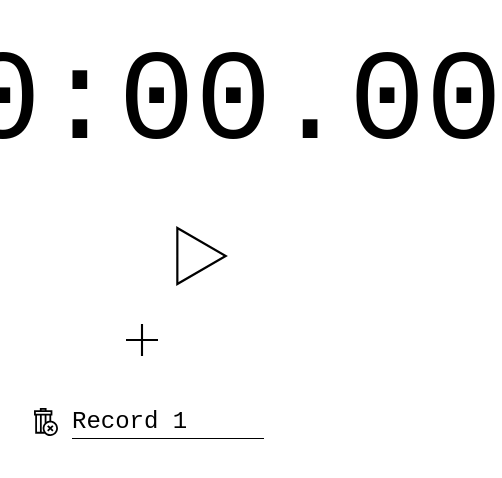
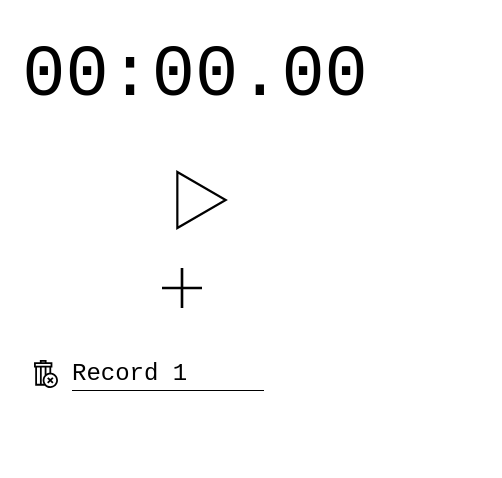
Before and after one commit to Gentiana-svb/parallel-stopwatch, a SvelteKit app: page / in a window 390 px wide. Shown: the top 478 px of the page, 502 px wide, since content can reach past the window. Built offline with nearby package versions, Linux system fonts and the light colour scheme.

Commit message:
split time str function

```diff
--- a/src/lib/layouts/Records.svelte
+++ b/src/lib/layouts/Records.svelte
@@ -2,7 +2,7 @@
 	import Add from '$lib/buttons/Add.svelte'
 	import Delete from '$lib/buttons/Delete.svelte'
 	import Lap from '$lib/buttons/Lap.svelte'
-	import Time from '$lib/layouts/Time.svelte'
+	import { makeTimeString } from '$lib/utils/makeTimeString'
 
 	type RecordT = {
 		name: string
@@ -10,7 +10,7 @@
 	}
 
 	export let time: number
-	export let timer: NodeJS.Timer | undefined
+	export let counting: boolean
 
 	let records: RecordT[] = [
 		{
@@ -36,27 +36,35 @@
 		(records = [...records.slice(0, index), ...records.slice(index + 1)])
 </script>
 
-<div class="grid grid-cols-[repeat(3,auto)] place-items-center justify-start">
-	<Add onClick={addRecord} Class="flex justify-center w-8 my-5" />
-	<div />
+<div
+	class="grid grid-cols-[repeat(1,auto)] sm:grid-cols-[repeat(2,auto)] place-items-center sm:justify-start w-[90vw]"
+>
+	<Add onClick={addRecord} Class="w-10 my-5" />
 	<div />
 	{#each records as record, index}
 		{@const laps = record.laps}
 		<div class="flex items-center m-5">
 			<Delete onClick={() => deleteRecord(index)} Class="w-7 m-3" />
-			<input
-				bind:value={record.name}
-				class="outline-none border-b focus:border-b-2 border-black text-2xl w-48"
-			/>
+			<label>
+				<input
+					bind:value={record.name}
+					class="outline-none border-b focus:border-b-2 border-black text-2xl w-48"
+				/>
+			</label>
+			<div class="w-10 mx-5">
+				{#if counting}
+					<Lap
+						onClick={() => (record.laps = [time, ...record.laps])}
+						Class=""
+					/>
+				{/if}
+			</div>
 		</div>
-		<div class="w-10">
-			{#if timer}
-				<Lap onClick={() => (record.laps = [time, ...record.laps])} Class="" />
-			{/if}
-		</div>
-		<div class="flex justify-self-start">
+		<div class="flex sm:justify-self-start overflow-x-auto">
 			{#each laps as lap}
-				<Time time={lap} Class="mx-10 text-2xl" />
+				<div Class="mr-10 text-2xl">
+					{makeTimeString(lap)}
+				</div>
 			{/each}
 		</div>
 	{/each}
--- a/src/lib/layouts/Time.svelte
+++ /dev/null
@@ -1,17 +0,0 @@
-<script lang="ts">
-	export let time = 0
-	export let Class = ''
-
-	const format2digits = (num: number) =>
-		Math.floor(num).toString().padStart(2, '0')
-
-	$: timeStr = `${
-		time > 360000 ? `${Math.floor(time / 360000).toString()}:` : ''
-	}${format2digits((time / 6000) % 60)}:${format2digits(
-		(time / 100) % 60
-	)}.${format2digits(time % 100)}`
-</script>
-
-<div class={Class}>
-	{timeStr}
-</div>
--- /dev/null
+++ b/src/lib/utils/makeTimeString.ts
@@ -0,0 +1,9 @@
+const format2digits = (num: number) =>
+	Math.floor(num).toString().padStart(2, '0')
+
+export const makeTimeString = (time: number, millisec = true) =>
+	`${
+		time > 360000 ? `${Math.floor(time / 360000).toString()}:` : ''
+	}${format2digits((time / 6000) % 60)}:${format2digits((time / 100) % 60)}${
+		millisec ? `.${format2digits(time % 100)}` : ''
+	}`
--- a/src/routes/+page.svelte
+++ b/src/routes/+page.svelte
@@ -1,36 +1,28 @@
 <script lang="ts">
-	import Add from '$lib/buttons/Add.svelte'
-	import Delete from '$lib/buttons/Delete.svelte'
-	import Lap from '$lib/buttons/Lap.svelte'
 	import Reset from '$lib/buttons/Reset.svelte'
 	import Start from '$lib/buttons/Start.svelte'
 	import Stop from '$lib/buttons/Stop.svelte'
 	import Records from '$lib/layouts/Records.svelte'
-	import Time from '$lib/layouts/Time.svelte'
+	import { makeTimeString } from '$lib/utils/makeTimeString'
 	import '../app.css'
 
 	let time = 0
-	let timer: NodeJS.Timer | undefined
+	let counting = false
 
-	const setTimer = () => (timer = setInterval(() => time++, 10))
-
-	const stopTimer = () => {
-		clearInterval(timer)
-		timer = undefined
-	}
-
-	const resetTimer = () => (time = 0)
+	setInterval(() => (counting ? time++ : null), 10)
 </script>
 
-<Time {time} Class="text-9xl flex justify-center m-10" />
+<div class="text-7xl sm:text-9xl flex justify-center m-10">
+	{makeTimeString(time)}
+</div>
 <div class="flex justify-center">
-	{#if timer}
-		<Stop onClick={stopTimer} Class="w-24 mx-5" />
+	{#if counting}
+		<Stop onClick={() => (counting = !counting)} Class="w-24 mx-5" />
 	{:else}
-		<Start onClick={setTimer} Class="w-24 mx-5" />
+		<Start onClick={() => (counting = !counting)} Class="w-24 mx-5" />
 		{#if time}
-			<Reset onClick={resetTimer} Class="w-16 mx-5" />
+			<Reset onClick={() => (time = 0)} Class="w-16 mx-5" />
 		{/if}
 	{/if}
 </div>
-<Records {time} {timer} />
+<Records {time} {counting} />
```
